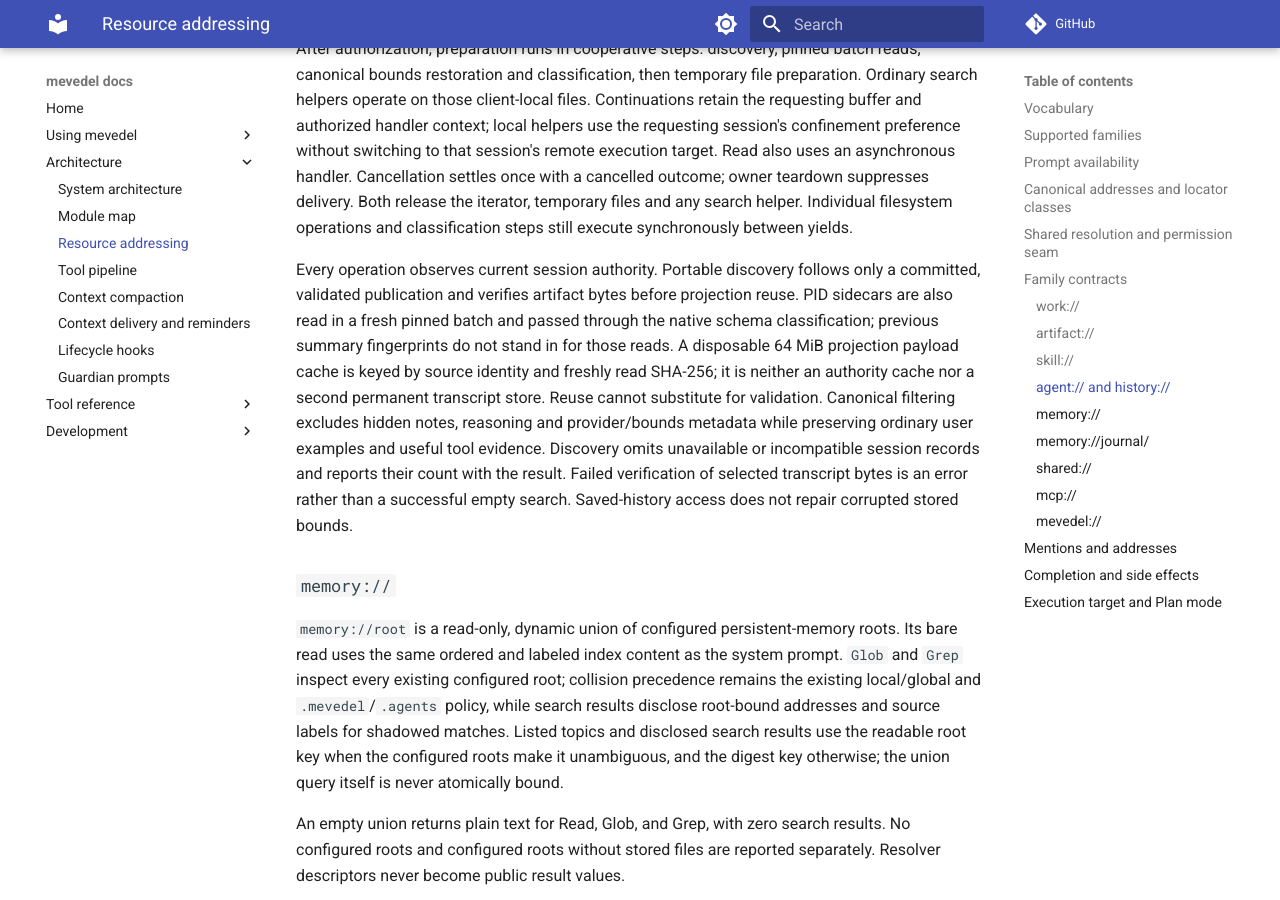
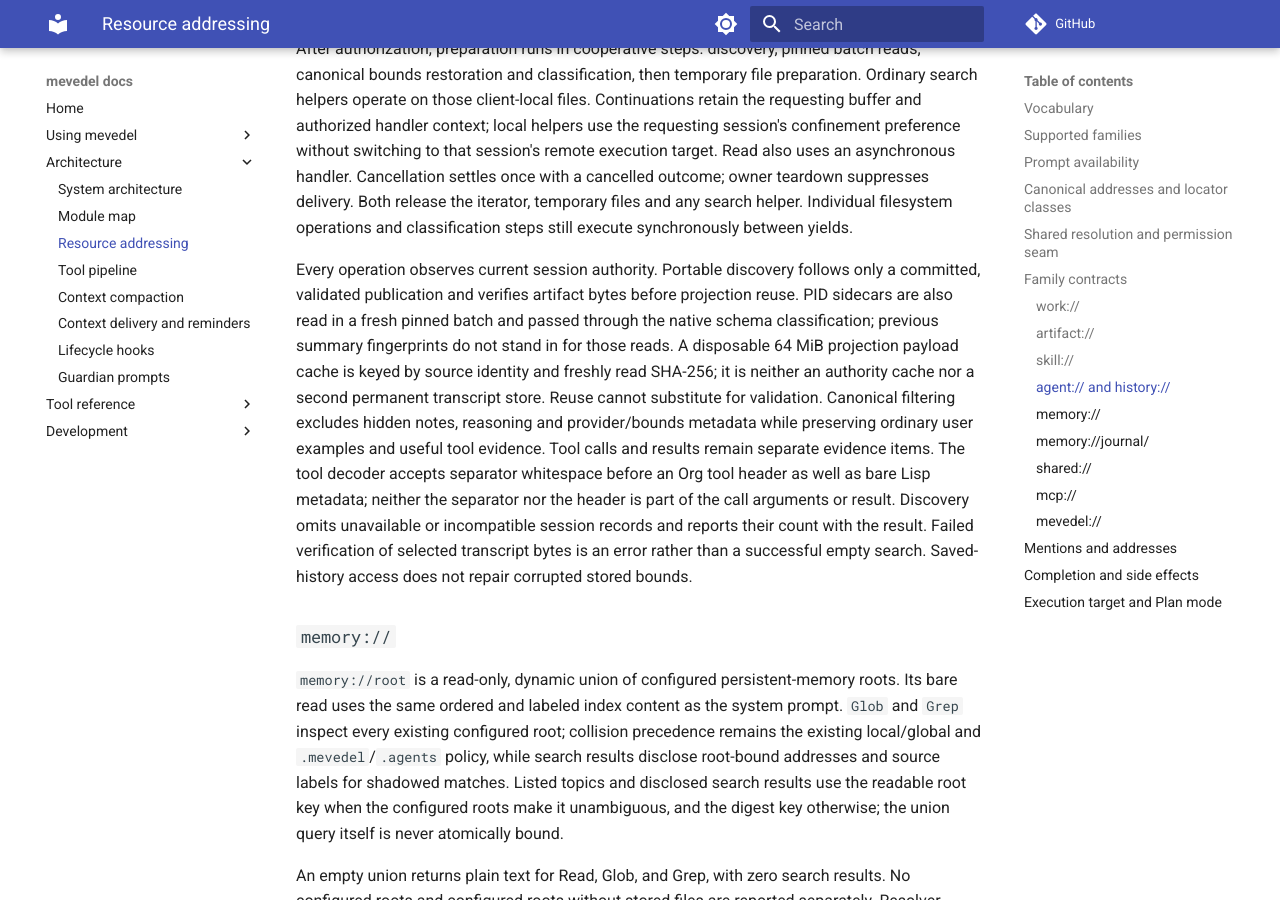
Before and after one commit to FrauH0lle/mevedel, an MkDocs documentation site: the page built from docs/address-to-resource.md, in a window 1280 px wide and 900 px high, scrolled down 8732 px. Built offline with MkDocs 1.6.1 and Material for MkDocs 9.7.7, drawn with Linux system fonts in a browser that asks for light colours; comment, search, counter and statistics services are not loaded.

Commit message:
fix(history): Decode tool spans with leading separators
Saved tool metadata and result bodies are intact, but canonical tool spans
can include blank response separators before their Org header. Accept those
separators at the transcript evidence boundary instead of dropping both
parts as unparseable. No persisted session format changes.

* mevedel-transcript.el (mevedel-transcript--summary-tool-sexp-start):
Recognize an anchored Org header after separator whitespace.
* test/test-mevedel-transcript.el: Cover separators and reject searches
inside arbitrary result text.
* test/test-mevedel-history-search.el: Round-trip observed saved Bash and
quoted ToolCall shapes through publication and cold history Read.
* docs/address-to-resource.md: Describe tool evidence decoding.

Validation: 261 files compile without warnings; 473 related ERT cases pass,
with two remote acceptance cases skipped. Replayed all 112 tool spans from
the reported published segment: zero unparseable calls or empty results.

```diff
--- a/docs/address-to-resource.md
+++ b/docs/address-to-resource.md
@@ -360,6 +360,9 @@
 a second permanent transcript store. Reuse cannot substitute for validation.
 Canonical filtering excludes hidden notes, reasoning and provider/bounds
 metadata while preserving ordinary user examples and useful tool evidence.
+Tool calls and results remain separate evidence items. The tool decoder accepts
+separator whitespace before an Org tool header as well as bare Lisp metadata;
+neither the separator nor the header is part of the call arguments or result.
 Discovery omits unavailable or incompatible session records and reports their
 count with the result. Failed verification of selected transcript bytes is an
 error rather than a successful empty search.
```
Also changed, not shown: 3 other files.
